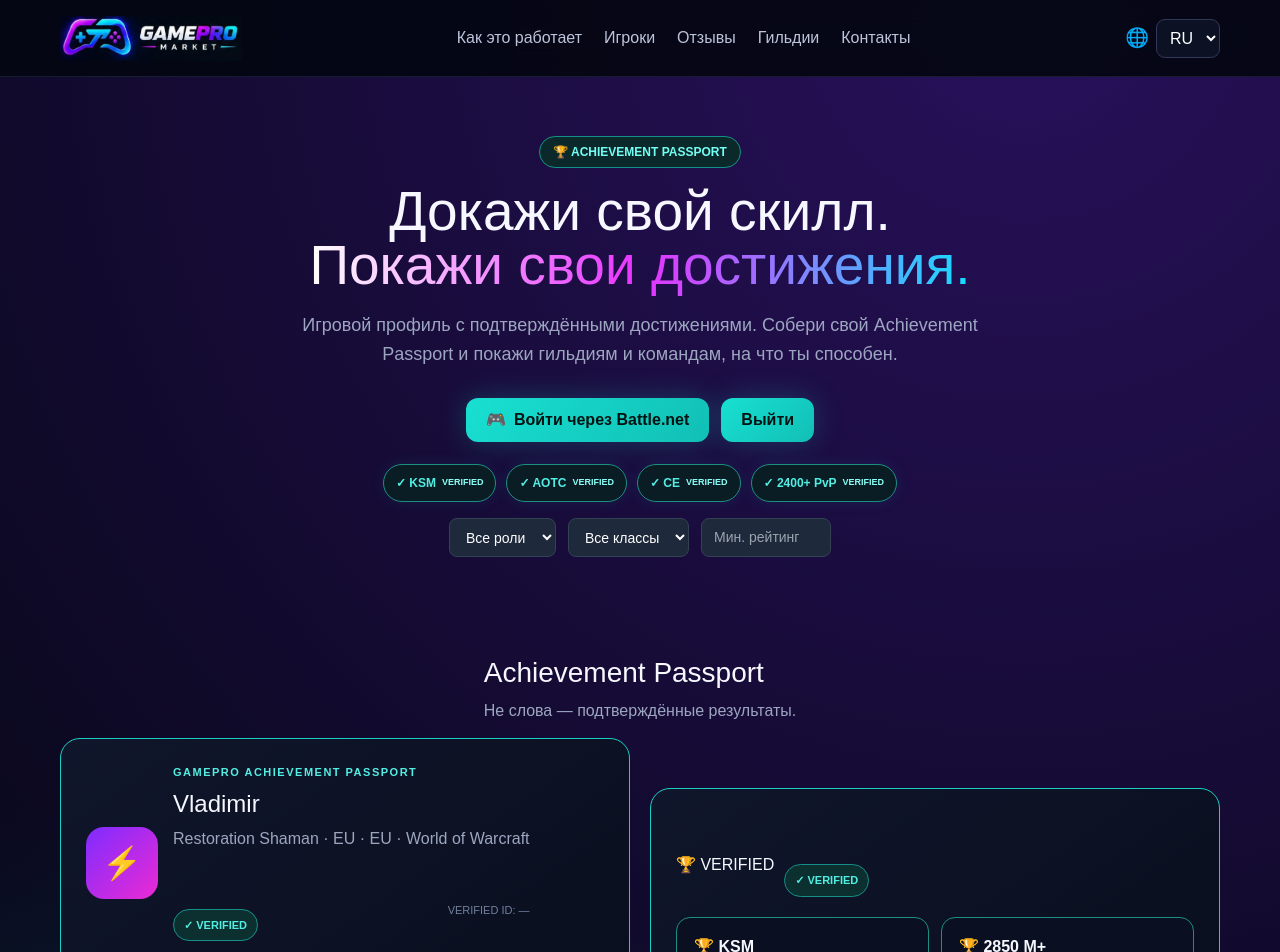
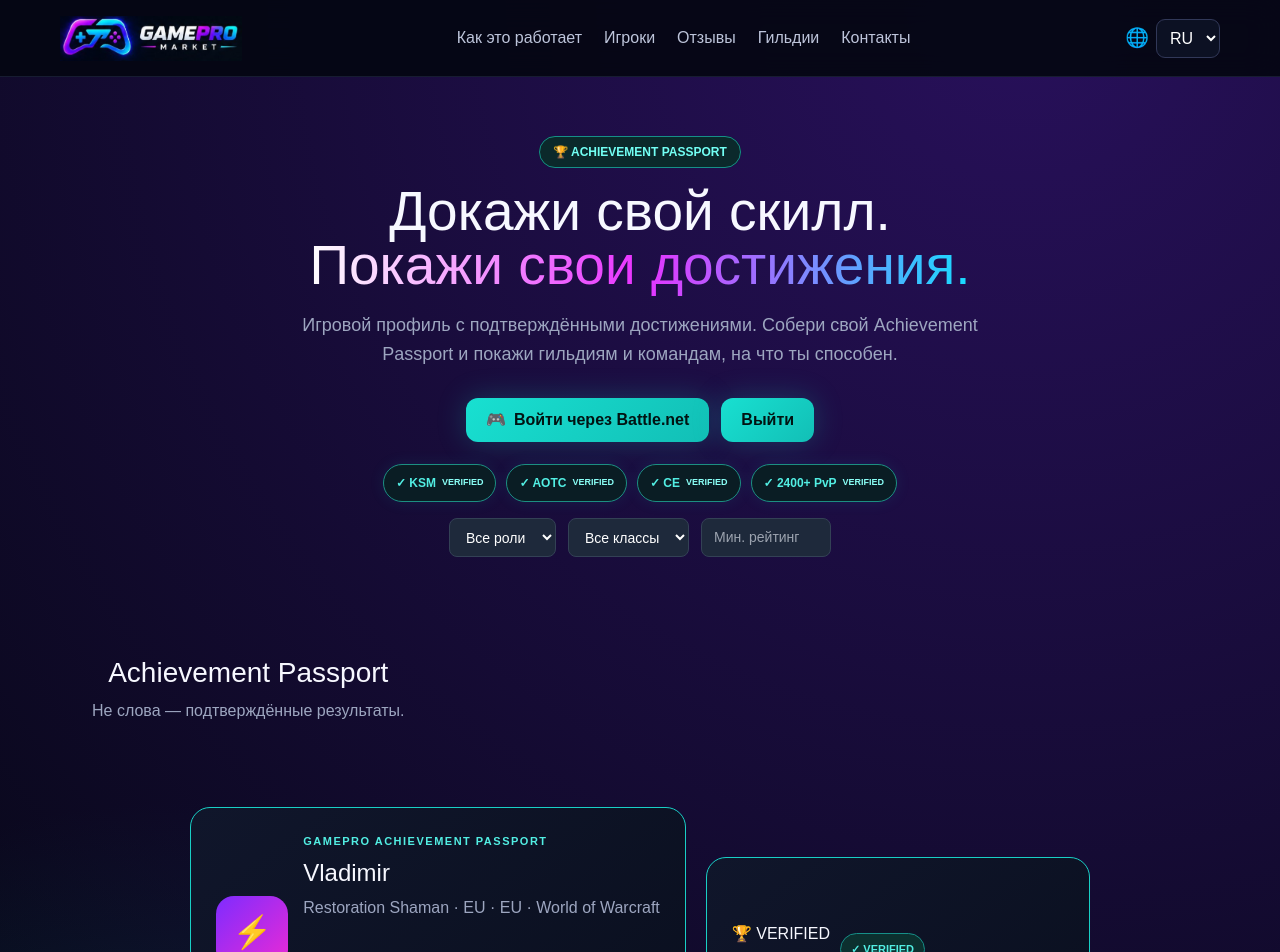
Before and after one commit to vesttrading/gamepro-market, a Next.js app: page / in a window 1280 px wide. Shown: the top 952 px of the page. Built offline with nearby package versions, Linux system fonts and the light colour scheme; no server answers.

Commit message:
Refactor passport card CSS for improved layout
Updated styles for the passport card layout, adjusting flex properties and alignment for better visual structure.

```diff
--- a/app/globals.css
+++ b/app/globals.css
@@ -62,46 +62,42 @@ div[style*="justifyContent: \"space-between\""] {
 }
 
 /* =======================================================
-   ФИНАЛЬНЫЙ ЧИСТЫЙ КОД ДЛЯ КАРТОЧКИ PASSPORT
+   КОРРЕКТИРОВКА ЕДИНОГО БЛОКА КАРТОЧКИ
    ======================================================= */
 
-/* 1. Собираем иконку и весь текст в одну ровную строку по центру карточки */
-.sectionHead,
-#passport > div:first-child {
+/* 1. Настраиваем сам единый контейнер */
+#passport > div:first-child,
+.sectionHead {
     display: flex !important;
-    flex-direction: row !important;     /* Иконка слева, текст справа */
-    align-items: center !important;     /* Выравнивание по высоте */
-    justify-content: center !important; /* Вся конструкция строго по центру карточки */
-    gap: 24px !important;               /* Аккуратный зазор между иконкой и текстом */
-    width: 100% !important;
+    flex-direction: column !important; /* Сохраняем вертикальную структуру блока */
+    align-items: flex-start !important; /* Сдвигает Vladimir и VERIFIED к левому краю */
+    padding-left: 32px !important;     /* Красивый отступ от левого края карточки */
+    padding-right: 32px !important;
 }
 
-/* 2. Наводим порядок внутри текстового блока */
-.sectionHead > div,
-#passport > div:first-child > div {
-    display: flex !important;
-    flex-direction: column !important;  /* Имя, описание и кнопка идут друг под другом */
-    align-items: flex-start !important; /* Прижимаем всё внутри блока к ЛЕВОМУ краю */
-    text-align: left !important;        /* Текст выравнивается по левой стороне */
-    margin: 0 !important;               /* Сбрасываем старые поломанные отступы */
+/* 2. Выстраиваем имя Vladimir и описание ровно по левой линии */
+#passport h1, .sectionHead h1,
+#passport p, .sectionHead p {
+    text-align: left !important;
+    margin-left: 0 !important;
+    margin-right: auto !important;
 }
 
-/* 3. Корректируем кнопку VERIFIED, чтобы она стояла строго слева под текстом */
-.sectionHead button,
-#passport button,
-.sectionHead [class*="verified"],
-#passport [class*="verified"] {
+/* 3. Прижимаем плашку VERIFIED строго влево под имя */
+#passport button, .sectionHead button,
+#passport [class*="verified"], .sectionHead [class*="verified"] {
     margin-left: 0 !important;
     margin-right: auto !important;
-    margin-top: 12px !important;        /* Небольшой красивый отступ сверху от текста */
+    margin-top: 12px !important;      /* Небольшой зазор под текстом */
 }
 
-/* 4. Оставляем нижние три плитки с рейтингом ровно по центру карточки */
+/* 4. Возвращаем три нижние плитки (2850, CE...) обратно по центру карточки */
 #passport div[class*="grid"],
 .grid {
-    justify-content: center !important;
-    margin-left: auto !important;
-    margin-right: auto !important;
+    width: 100% !important;
+    display: flex !important;
+    justify-content: center !important; /* Принудительно центрируем только плитки */
+    margin-top: 24px !important;        /* Отступ между текстом и плитками */
 }
 
 /* 3. Блок с НИЖНИМИ карточками ачивок (4 штуки) - строго в ОДНУ СТРОКУ */
```
